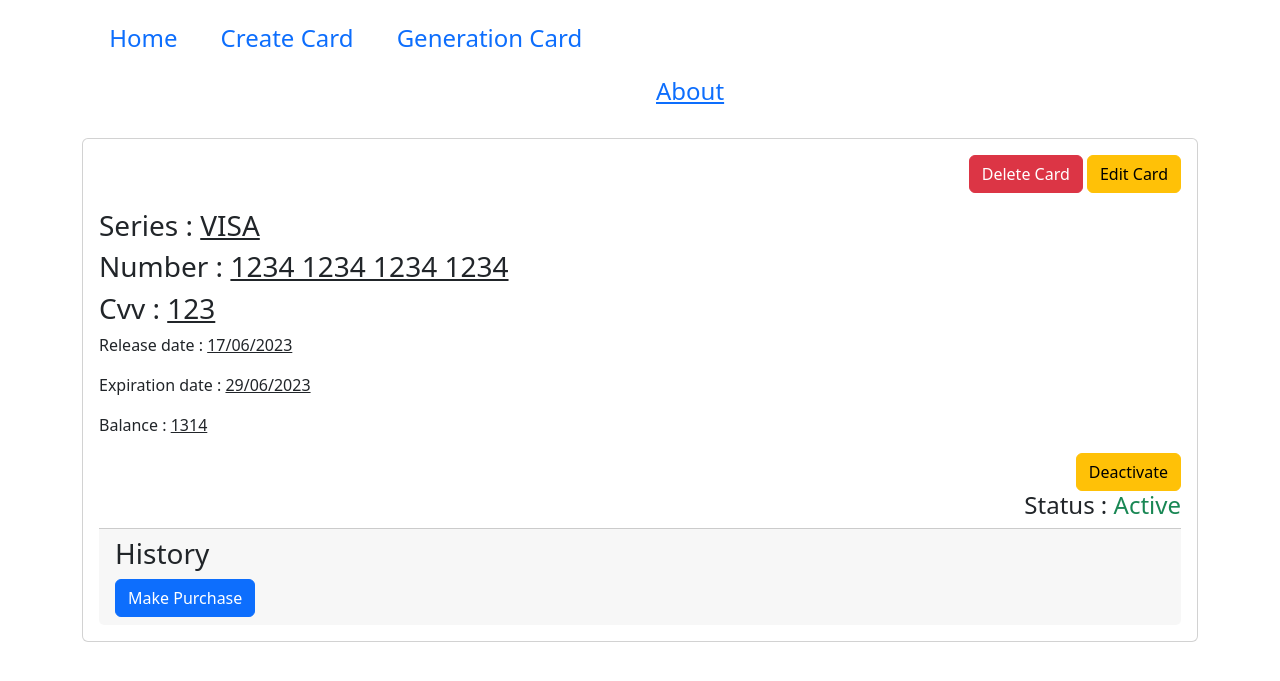
After one commit to orestlevit/CARDCONTROL, a Django app: page /1/detail-card/ in a window 1280 px wide. The commit adds this page. Shown: the top 681 px of the page. Run offline with Django 3.2, Linux system fonts and the light colour scheme; data comes from the database, SQL or seed files in the repository; both versions use the stored data as it was before the commit; some libraries are stand-ins or nearby versions.

Commit message:
Purchase and Generation

```diff
--- a/CARDCONTROL/urls.py
+++ b/CARDCONTROL/urls.py
@@ -14,11 +14,19 @@ Including another URLconf
     2. Add a URL to urlpatterns:  path('blog/', include('blog.urls'))
 """
 from django.contrib import admin
-from django.urls import path
+from django.urls import path, include
 
 from core import views
 
 urlpatterns = [
+    path("__debug__/", include("debug_toolbar.urls")),
     path('admin/', admin.site.urls),
-    path('', views.ShowCardView.as_view())
+    path('', views.ShowCardView.as_view()),
+    path('card-add/', views.CardAddView.as_view()),
+    path('<int:pk>/detail-card/', views.DetailCardView.as_view()),
+    path('<int:pk>/detail-card/delete/', views.CardDeleteView.as_view()),
+    path('<int:pk>/detail-card/edit/', views.CardEditView.as_view()),
+    path('generation-card/', views.CardGenerationView.as_view()),
+    # path('purchase/', views.PurchaseView.as_view())
+
 ]
--- a/core/models.py
+++ b/core/models.py
@@ -1,6 +1,6 @@
 from django.db import models
 
-from CARDCONTROL.settings import StatusChoices
+from CARDCONTROL.settings import StatusChoices, Type_Purchase_Choices
 
 
 class Card(models.Model):
@@ -15,6 +15,6 @@ class Card(models.Model):
 
 class Purchase(models.Model):
     title = models.CharField(max_length=100)
+    release_date = models.DateTimeField()
     price = models.FloatField()
-    address = models.CharField(max_length=100)
     card = models.ForeignKey("Card", on_delete=models.CASCADE)
--- a/core/templates/base.html
+++ b/core/templates/base.html
@@ -12,10 +12,12 @@
 </head>
 <body>
 <div class="container">
-    <header class="d-flex justify-content-center py-3">
+    <header class="py-3">
         <ul class="nav nav-pills">
-            <li class="nav-item"><a href="/" class="nav-link active" aria-current="page">Home</a></li>
-            <li class="nav-item"><a href="#" class="nav-link">About</a></li>
+            <li style="margin-left:1%" class="nav-item "><a href="/" class="nav-link" aria-current="page"><h4>Home</h4></a></li>
+            <li style="margin-left:1%" class="nav-item "><a href="/card-add" class="nav-link " aria-current="page"><h4>Create Card</h4></a></li>
+            <li style="margin-left:1%" class="nav-item "><a href="/generation-card" class="nav-link " aria-current="page"><h4>Generation Card</h4></a></li>
+            <li style="margin-left:50%" class="nav-item"><a href="#" class="nav-link "><h4><u>About</u></h4></a></li>
         </ul>
     </header>
 </div>
--- /dev/null
+++ b/core/templates/detail_card.html
@@ -0,0 +1,41 @@
+{% extends 'base.html' %}
+{% load core_tags %}
+{% load static %}
+{% block content %}
+<div class="container">
+    <div class="card">
+        <div class="card-body">
+            <p align="right"><a class="btn btn-danger" href="/{{ object.id }}/detail-card/delete/"> Delete Card</a>
+                <a class="btn btn-warning" href="/{{ object.id }}/detail-card/edit/"> Edit Card</a></p>
+            <h3>Series : <u>{{ object.series }}</u></h3>
+            <h3>Number : <u>{{ object.number|split }}</u></h3>
+            <h3>Cvv : <u>{{ object.cvv }}</u></h3>
+
+
+            <p>Release date : <u>{{ object.release_date|datesplit }}</u></p>
+            <p>Expiration date : <u>{{ object.end_date|datesplit }}</u></p>
+            <p>Balance : <u>{{ object.funds }}</u></p>
+            <div align="right">
+                <form method="POST" action="/{{ object.id }}/detail-card/"> {% csrf_token %}
+                    {% if object.status == "Active" %}
+                    <button type="submit" class="btn btn-warning">Deactivate</button>
+                    {% elif object.status == "Inactive" %}
+                    <button type="submit" class="btn btn-success">Activate</button>
+                    {% endif %}
+                </form>
+                <h4 align="right"> Status : <span class="{{ object.status|class_color }}">{{ object.status }}</span></h4>
+            </div>
+            <div class="card-footer">
+                <H3>History</H3>
+                <a href="/purchase" class="btn btn-primary">Make Purchase</a>
+            </div>
+
+
+        </div>
+
+    </div>
+</div>
+</div>
+</div>
+
+{% endblock %}
--- a/core/templatetags/core_tags.py
+++ b/core/templatetags/core_tags.py
@@ -1,18 +1,19 @@
-
+import datetime
 
 from django import template
 from django.db.models import Avg
-from django.utils.text import wrap
+from textwrap import wrap
 
-from numpy import number
+
+
+from core.models import Card
 
 register = template.Library()
 
 
 @register.filter(name="split")
 def get_code(number):
-    # return str(number).split(' '.join(wrap(str(number), 4)))
-    return str(number).join(wrap(str(number), 4))
+    return ' '.join(wrap(str(number), 4))
 
 
 @register.filter(name="class_color")
@@ -20,6 +21,10 @@ def get_color(value):
     if  value == "Active":
         return "text-success"
     if  value == "Inactive":
-        return "text-info"
+        return "text-danger"
     if value == "Overdue":
-        return "text-danger"
+        return "text-warning"
+
+@register.filter(name="datesplit")
+def get_code(value):
+    return value.strftime("%d/%m/%Y")
--- a/core/views.py
+++ b/core/views.py
@@ -1,10 +1,122 @@
-from django.shortcuts import render
-from django.views.generic import ListView
+import random
+import string
+from django.utils import timezone
 
-from core.models import Card
+from dateutil.relativedelta import relativedelta
+
+from django.http import HttpResponseRedirect
+from django.shortcuts import render, redirect
+from django.views.generic import ListView, FormView, DetailView, DeleteView, UpdateView
+
+from CARDCONTROL.settings import Type_Purchase_Choices
+from .forms import AddCardForm
+from .models import Card, Purchase
 
 
 class ShowCardView(ListView):
     model = Card
     template_name = "index.html"
     paginate_by = 6
+
+
+class CardAddView(FormView):
+    form_class = AddCardForm
+    template_name = "card_add.html"
+    success_url = '/'
+
+
+class DetailCardView(DetailView):
+    model = Card
+    template_name = "detail_card.html"
+
+    def post(self, request, pk):
+        obj = Card.objects.get(id=pk)
+        if obj.status.lower() == "active":
+            obj.status = "Inactive"
+        elif obj.status.lower() == "inactive":
+            obj.status = "Active"
+
+        obj.save()
+        return HttpResponseRedirect(request.META.get('HTTP_REFERER'))
+
+
+class CardDeleteView(DeleteView):
+    model = Card
+    template_name = 'card_delete.html'
+    success_url = "/"
+
+
+class CardEditView(UpdateView):
+    model = Card
+    template_name = 'edit_card.html'
+    success_url = '/'
+    fields = "__all__"
+
+
+def get_random_card_number():
+    number = ""
+    for i in range(4):
+        number += "".join(random.sample(string.digits, 4))
+
+    return int(number)
+
+
+def get_random_card_cvv():
+    cvv = ""
+    cvv += "".join(random.sample(string.digits, 3))
+    return int(cvv)
+
+
+class CardGenerationView(ListView):
+    model = Card
+    template_name = "generation.html"
+
+    def post(self, request):
+        series = request.POST.get("series")
+        count = int(request.POST.get("count"))
+        period = int(request.POST.get("period"))
+        year_or_month = request.POST.get("rad")
+
+
+        create_end_date = timezone.now() + relativedelta(months=1)
+
+        if year_or_month.lower() == "month":
+            create_end_date = timezone.now() + relativedelta(months=period)
+
+        elif year_or_month.lower() == "year":
+            create_end_date = timezone.now() + relativedelta(years=period)
+
+
+
+
+        for iterator in range(count):
+            Card.objects.create(
+                series=series,
+                number = get_random_card_number(),
+                cvv = get_random_card_cvv(),
+                release_date = timezone.now(),
+                end_date = create_end_date,
+                funds = random.randint(1, 100000000),
+                status = "Active"
+            )
+            return redirect(request.META['HTTP_REFERER'])
+
+
+class PurchaseView(ListView):
+    model = Purchase
+    template_name = "purchase.html"
+
+
+    def post(self,request,*args, **kwargs):
+        title = request.POST.get("title")
+        price = float(request.POST.get("price"))
+        pk = self.kwargs.get("pk")
+
+        Purchase.objects.create(
+            title=title,
+            release_date = timezone.now(),
+            price=price,
+            card_id=pk,
+
+        )
+        return redirect(request.META['HTTP_REFERER'])
```
Also changed, not shown: CARDCONTROL/settings.py (+15 -1 lines), core/forms.py (added, +21 -0 lines), core/templates/card_add.html (added, +11 -0 lines), core/templates/card_delete.html (added, +11 -0 lines), core/templates/generation.html (added, +19 -0 lines), core/templates/index.html (+6 -6 lines), core/templates/purchase.html (added, +15 -0 lines), db.sqlite3.
